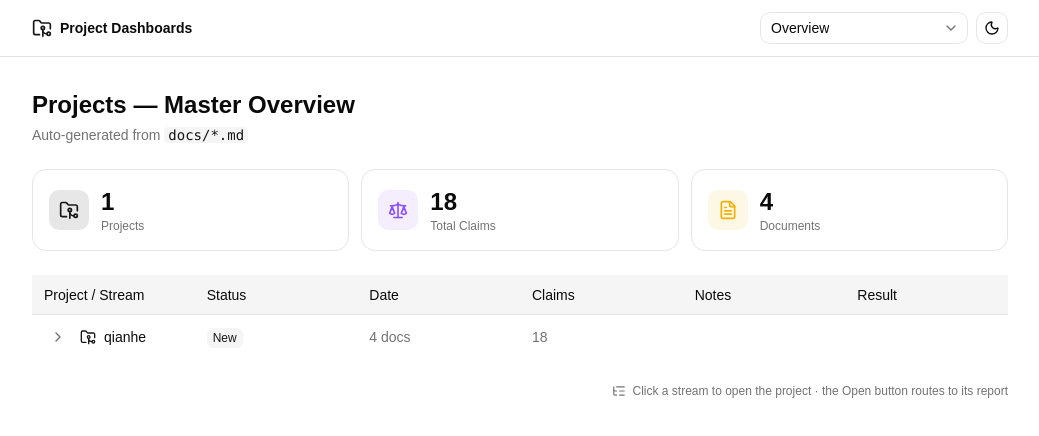
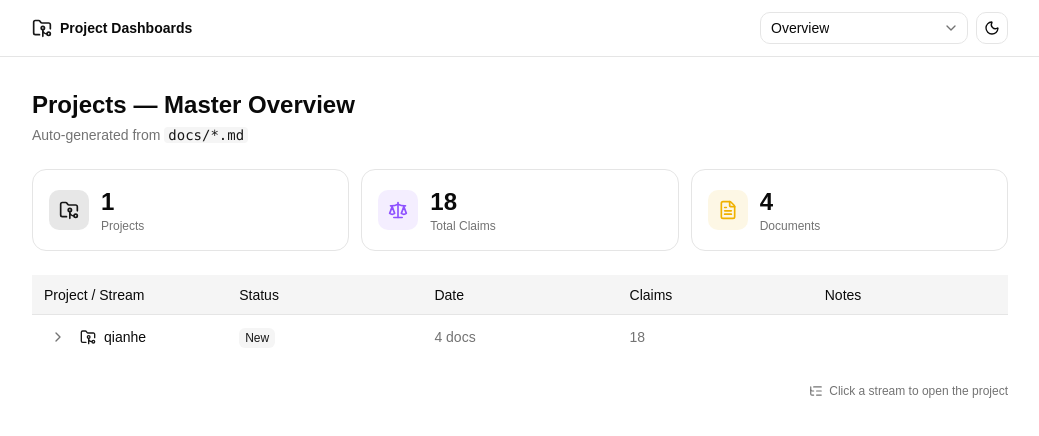
Before and after one commit to alecbideri/project-dashboards, a React (Vite) app in the folder dashboard/: page / in a window 1280 px wide. Shown: the top 436 px of the page, without its empty margins (120-1159 px from the left). Built offline with nearby package versions, Linux system fonts and the light colour scheme.

Commit message:
Remove GitHub open link from task tree

```diff
--- a/dashboard/src/App.tsx
+++ b/dashboard/src/App.tsx
@@ -8,7 +8,6 @@ import {
 import {
   ArrowLeft,
   ClipboardList,
-  ExternalLink,
   FolderGit2,
   FileText,
   Gauge,
@@ -214,25 +213,6 @@ function MasterGrid({
           if (r.kind === "stream" && r.notes)
             return <span className="line-clamp-1 text-xs text-muted-foreground">{r.notes}</span>
           return null
-        },
-      },
-      {
-        accessorKey: "result",
-        header: "Result",
-        cell: ({ row }) => {
-          const r = row.original
-          if (r.kind !== "stream" || !r.link) return null
-          return (
-            <a
-              href={r.link}
-              target="_blank"
-              rel="noreferrer"
-              onClick={(e) => e.stopPropagation()}
-              className="inline-flex items-center gap-1 rounded-md border border-border px-2 py-0.5 text-xs text-primary transition-colors hover:bg-muted"
-            >
-              Open <ExternalLink className="size-3" />
-            </a>
-          )
         },
       },
     ],
@@ -622,7 +602,7 @@ export default function App() {
             <MasterGrid projects={projects} onSelect={setSelected} />
 
             <div className="flex items-center justify-end gap-1.5 text-xs text-muted-foreground">
-              <ListTree className="size-3.5" /> Click a stream to open the project · the Open button routes to its report
+              <ListTree className="size-3.5" /> Click a stream to open the project
             </div>
           </div>
         )}
```
